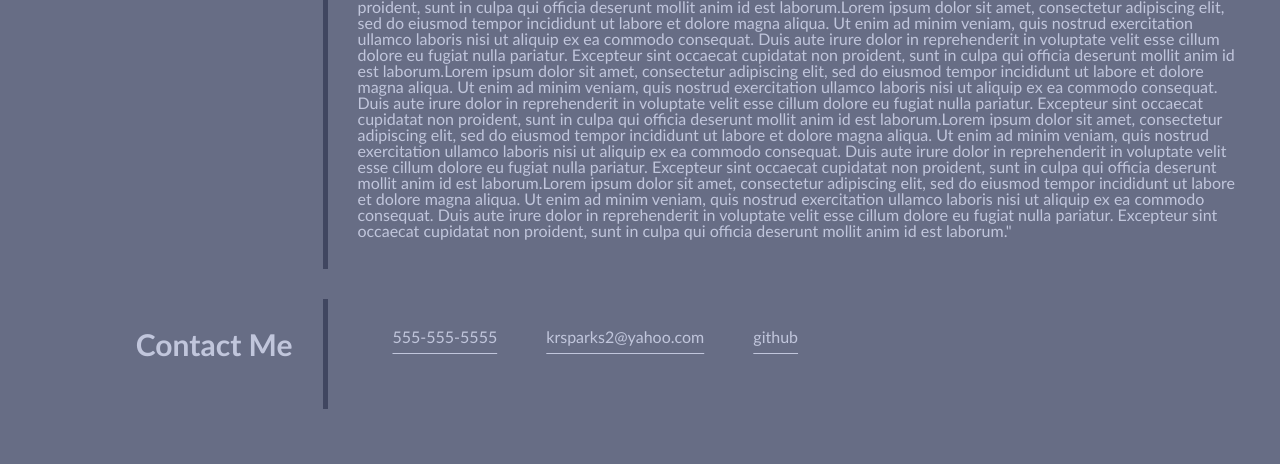
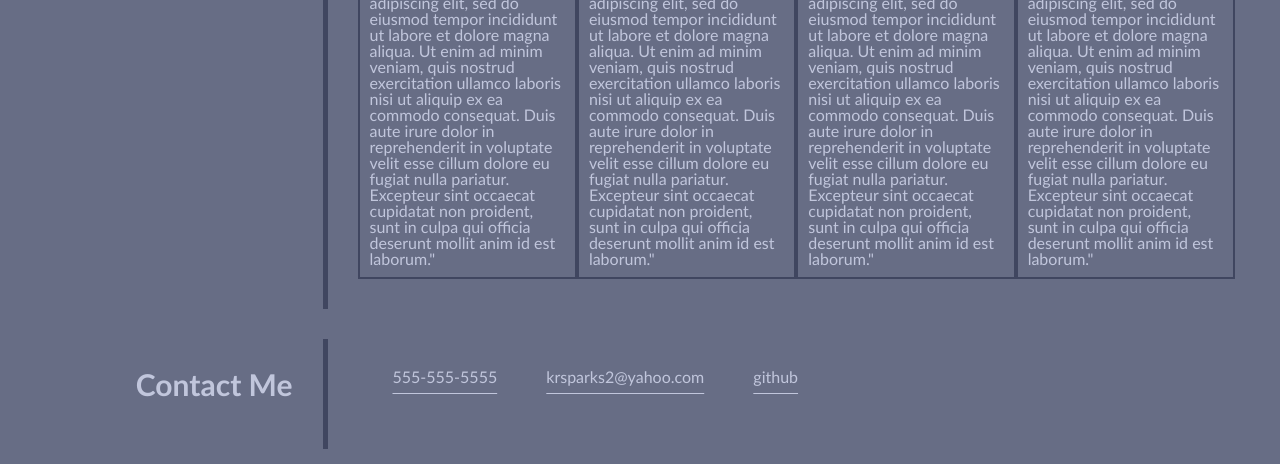
Before and after one commit to krsparks2/02-challenge, a plain HTML site: page index.html in a window 1280 px wide. Shown: the part 561-1025 px from the top of the page. Before the commit the page ends 985 px from the top, so only its background shows below. Drawn offline with Linux system fonts and the light colour scheme.

Commit message:
as done as it is getting

```diff
--- a/Assets/css/style.css
+++ b/Assets/css/style.css
@@ -4,12 +4,15 @@
     --dark-color: #404660;
     --mid-color: #676D85;
     }
+
+/* set background color and font family */
 body {
     background-color: var(--mid-color);
     font-family: 'Trebuchet MS', 'Lucida Sans Unicode', 'Lucida Grande', 'Lucida Sans', Arial, sans-serif;
     color: var(--light-color);
 }
 
+/* set header formatting */
 .header {
     padding: 20px;
     background-color: var(--dark-color);
@@ -43,6 +46,7 @@ a {
     text-underline-offset: 10px;
 }
 
+/* sets formatting for header image and for floating text on header image */
 .header-img {
     height: 200px;
     width: 100%;
@@ -56,6 +60,7 @@ a {
     justify-content: flex-end;
 }
 
+/* sets background color on floating text on header image */
 .background-color{
     background-color: var(--dark-color);
     padding: 10px;
@@ -63,6 +68,7 @@ a {
     margin-right: 10px;
 }
 
+/*creates rows and columns on the page to give it its format */
 .row{
     display: flex;
     padding: 15px;
@@ -79,6 +85,21 @@ a {
     flex: 75%;
     padding:30px;
 }
+
+.work-column{
+    padding: 10px;
+    border: 2px solid var(--dark-color);
+}
+
+/* creates hover effect */
+.work-column:hover{
+    box-shadow: inset 0px 0px 10px var(--dark-color), 0 0 15px var(--dark-color);
+}
+
+.work-column img{
+    width:50%;
+}
+
 h2{
     color: var(--light-color);
     margin-bottom: 20px;
--- a/index.html
+++ b/index.html
@@ -55,23 +55,26 @@
                     <h2>Work</h2>
                 </div>
                 <div class="column-body">
-                    <p>"Lorem ipsum dolor sit amet, consectetur adipiscing elit, sed do eiusmod tempor incididunt ut labore et dolore magna aliqua. Ut enim
-                        ad minim veniam, quis nostrud exercitation ullamco laboris nisi ut aliquip ex ea commodo consequat. Duis aute irure dolor in reprehenderit
-                        in voluptate velit esse cillum dolore eu fugiat nulla pariatur. Excepteur sint occaecat cupidatat non proident, sunt in culpa qui officia
-                        deserunt mollit anim id est laborum.Lorem ipsum dolor sit amet, consectetur adipiscing elit, sed do eiusmod tempor incididunt ut labore et dolore magna aliqua. Ut enim
-                        ad minim veniam, quis nostrud exercitation ullamco laboris nisi ut aliquip ex ea commodo consequat. Duis aute irure dolor in reprehenderit
-                        in voluptate velit esse cillum dolore eu fugiat nulla pariatur. Excepteur sint occaecat cupidatat non proident, sunt in culpa qui officia
-                        deserunt mollit anim id est laborum.Lorem ipsum dolor sit amet, consectetur adipiscing elit, sed do eiusmod tempor incididunt ut labore et dolore magna aliqua. Ut enim
-                        ad minim veniam, quis nostrud exercitation ullamco laboris nisi ut aliquip ex ea commodo consequat. Duis aute irure dolor in reprehenderit
-                        in voluptate velit esse cillum dolore eu fugiat nulla pariatur. Excepteur sint occaecat cupidatat non proident, sunt in culpa qui officia
-                        deserunt mollit anim id est laborum.Lorem ipsum dolor sit amet, consectetur adipiscing elit, sed do eiusmod tempor incididunt ut labore et dolore magna aliqua. Ut enim
-                        ad minim veniam, quis nostrud exercitation ullamco laboris nisi ut aliquip ex ea commodo consequat. Duis aute irure dolor in reprehenderit
-                        in voluptate velit esse cillum dolore eu fugiat nulla pariatur. Excepteur sint occaecat cupidatat non proident, sunt in culpa qui officia
-                        deserunt mollit anim id est laborum.Lorem ipsum dolor sit amet, consectetur adipiscing elit, sed do eiusmod tempor incididunt ut labore et dolore magna aliqua. Ut enim
-                        ad minim veniam, quis nostrud exercitation ullamco laboris nisi ut aliquip ex ea commodo consequat. Duis aute irure dolor in reprehenderit
-                        in voluptate velit esse cillum dolore eu fugiat nulla pariatur. Excepteur sint occaecat cupidatat non proident, sunt in culpa qui officia
-                        deserunt mollit anim id est laborum."
-                    </p>
+                        <article class="work-column">"Lorem ipsum dolor sit amet, consectetur adipiscing elit, sed do eiusmod tempor incididunt ut labore et dolore magna aliqua. Ut enim
+                            ad minim veniam, quis nostrud exercitation ullamco laboris nisi ut aliquip ex ea commodo consequat. Duis aute irure dolor in reprehenderit
+                            in voluptate velit esse cillum dolore eu fugiat nulla pariatur. Excepteur sint occaecat cupidatat non proident, sunt in culpa qui officia
+                            deserunt mollit anim id est laborum."
+                        </article>
+                        <article class="work-column">"Lorem ipsum dolor sit amet, consectetur adipiscing elit, sed do eiusmod tempor incididunt ut labore et dolore magna aliqua. Ut enim
+                            ad minim veniam, quis nostrud exercitation ullamco laboris nisi ut aliquip ex ea commodo consequat. Duis aute irure dolor in reprehenderit
+                            in voluptate velit esse cillum dolore eu fugiat nulla pariatur. Excepteur sint occaecat cupidatat non proident, sunt in culpa qui officia
+                            deserunt mollit anim id est laborum."
+                        </article>
+                        <article class="work-column">"Lorem ipsum dolor sit amet, consectetur adipiscing elit, sed do eiusmod tempor incididunt ut labore et dolore magna aliqua. Ut enim
+                            ad minim veniam, quis nostrud exercitation ullamco laboris nisi ut aliquip ex ea commodo consequat. Duis aute irure dolor in reprehenderit
+                            in voluptate velit esse cillum dolore eu fugiat nulla pariatur. Excepteur sint occaecat cupidatat non proident, sunt in culpa qui officia
+                            deserunt mollit anim id est laborum."
+                        </article>
+                        <article class="work-column">"Lorem ipsum dolor sit amet, consectetur adipiscing elit, sed do eiusmod tempor incididunt ut labore et dolore magna aliqua. Ut enim
+                            ad minim veniam, quis nostrud exercitation ullamco laboris nisi ut aliquip ex ea commodo consequat. Duis aute irure dolor in reprehenderit
+                            in voluptate velit esse cillum dolore eu fugiat nulla pariatur. Excepteur sint occaecat cupidatat non proident, sunt in culpa qui officia
+                            deserunt mollit anim id est laborum."
+                        </article>
                 </div>
             </section>
             <section class="row" id="contact-me">
```
Also changed, not shown: Assets/images/boring-image-placeholder.png (added).
